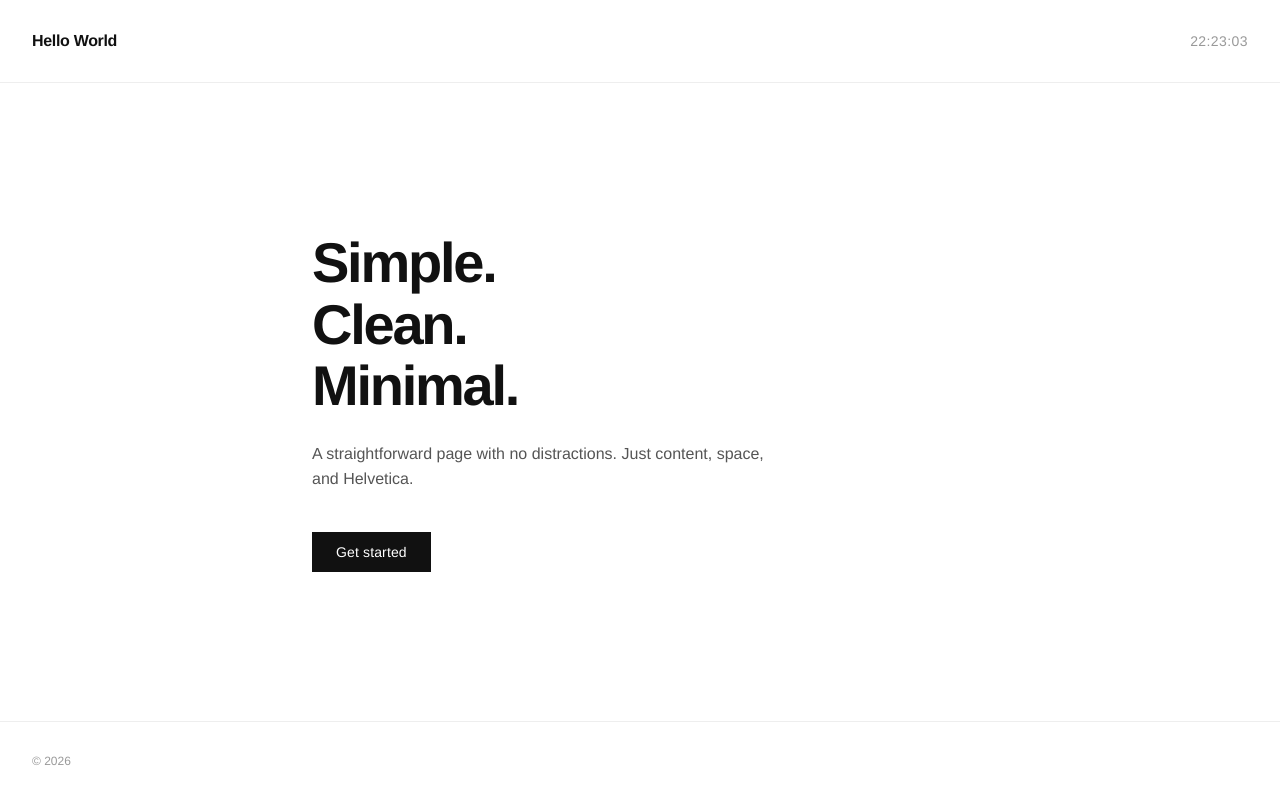
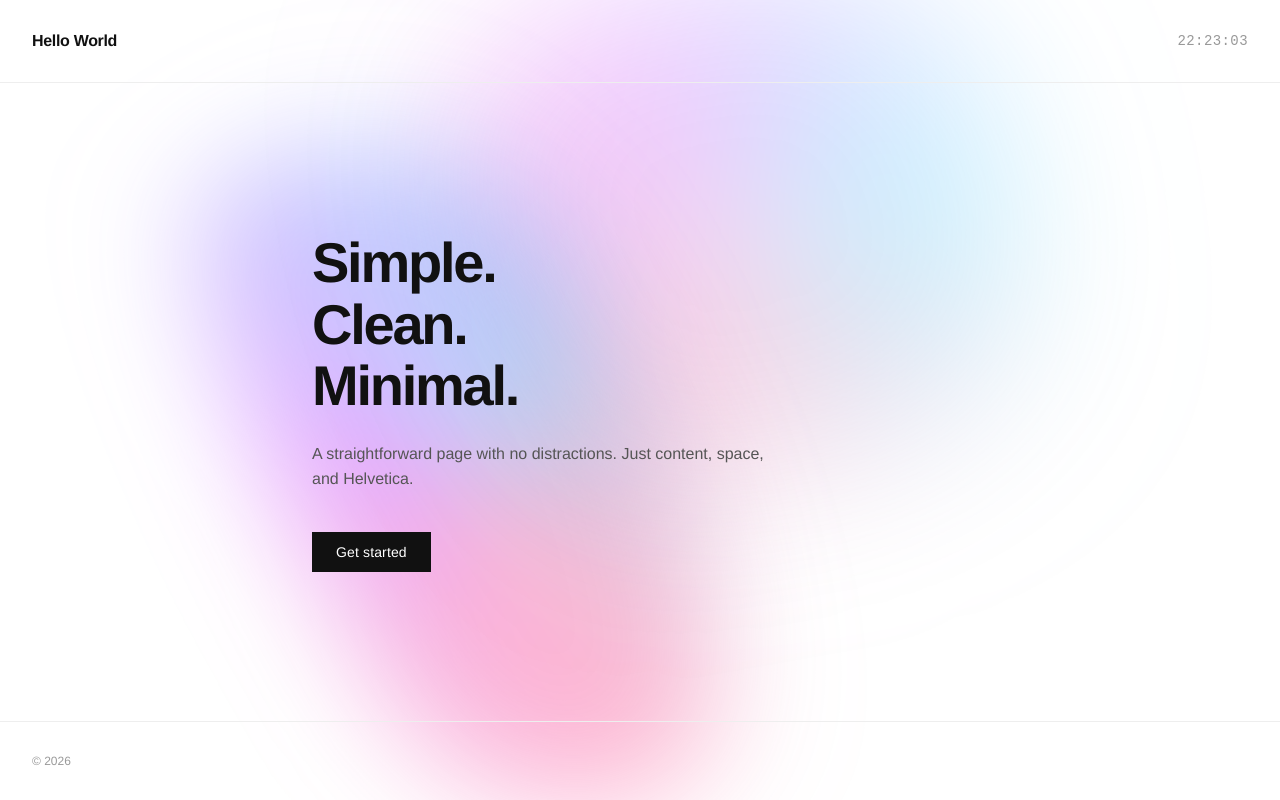
Before and after one commit to Doublenines/hello-world, a plain HTML site: page index.html in a window 1280 px wide. Drawn offline with Linux system fonts and the light colour scheme.

Commit message:
Add neon pink/blue animated blob background, monospace clock (#5)
https://claude.ai/code/session_01LxisKnMmWuB4AvrRX6452N

Co-authored-by: Claude <noreply@anthropic.com>

```diff
--- a/index.html
+++ b/index.html
@@ -35,9 +35,9 @@
     }
 
     .clock {
+      font-family: "Courier New", Courier, monospace;
       font-size: 0.875rem;
       color: #999;
-      font-variant-numeric: tabular-nums;
       letter-spacing: 0.03em;
     }
 
@@ -88,9 +88,116 @@
       font-size: 0.75rem;
       color: #999;
     }
+
+    /* ── Blob ────────────────────────────────────────────── */
+
+    .blob-wrap {
+      position: fixed;
+      inset: 0;
+      pointer-events: none;
+      z-index: 0;
+      overflow: hidden;
+    }
+
+    .blob {
+      position: absolute;
+      top: 50%;
+      left: 50%;
+      translate: -50% -50%;
+      border-radius: 60% 40% 55% 45% / 45% 55% 40% 60%;
+      background: conic-gradient(
+        from 0deg,
+        #ff2d78,
+        #bf00ff,
+        #00c8ff,
+        #ff2d78
+      );
+      filter: blur(60px);
+      opacity: 0.35;
+      animation:
+        morph   7s  ease-in-out infinite alternate,
+        spin    12s linear        infinite,
+        pulse   4s  ease-in-out  infinite alternate,
+        drift   9s  ease-in-out  infinite alternate;
+      will-change: transform, border-radius, opacity;
+    }
+
+    /* shape shifting */
+    @keyframes morph {
+      0%   { border-radius: 60% 40% 55% 45% / 45% 55% 40% 60%; }
+      25%  { border-radius: 30% 70% 40% 60% / 65% 35% 70% 30%; }
+      50%  { border-radius: 80% 20% 60% 40% / 30% 70% 50% 50%; }
+      75%  { border-radius: 45% 55% 25% 75% / 70% 30% 65% 35%; }
+      100% { border-radius: 55% 45% 70% 30% / 40% 60% 35% 65%; }
+    }
+
+    /* slow rotation */
+    @keyframes spin {
+      to { rotate: 360deg; }
+    }
+
+    /* size breathing — cycles through three distinct sizes */
+    @keyframes pulse {
+      0%   { width: 38vw; height: 38vw; }
+      33%  { width: 70vw; height: 55vw; }
+      66%  { width: 25vw; height: 60vw; }
+      100% { width: 55vw; height: 45vw; }
+    }
+
+    /* wander around the canvas */
+    @keyframes drift {
+      0%   { top: 50%; left: 50%; }
+      25%  { top: 30%; left: 65%; }
+      50%  { top: 60%; left: 35%; }
+      75%  { top: 40%; left: 55%; }
+      100% { top: 55%; left: 45%; }
+    }
+
+    /* second blob — offset phase for more complexity */
+    .blob:nth-child(2) {
+      background: conic-gradient(
+        from 180deg,
+        #00c8ff,
+        #ff2d78,
+        #bf00ff,
+        #00c8ff
+      );
+      opacity: 0.22;
+      filter: blur(80px);
+      animation:
+        morph   9s  ease-in-out infinite alternate-reverse,
+        spin    18s linear        infinite reverse,
+        pulse2  6s  ease-in-out  infinite alternate-reverse,
+        drift2  11s ease-in-out  infinite alternate-reverse;
+    }
+
+    @keyframes pulse2 {
+      0%   { width: 50vw; height: 30vw; }
+      40%  { width: 20vw; height: 65vw; }
+      70%  { width: 75vw; height: 40vw; }
+      100% { width: 35vw; height: 55vw; }
+    }
+
+    @keyframes drift2 {
+      0%   { top: 45%; left: 55%; }
+      30%  { top: 65%; left: 30%; }
+      60%  { top: 25%; left: 60%; }
+      100% { top: 50%; left: 40%; }
+    }
+
+    /* keep page content above blobs */
+    header, main, footer {
+      position: relative;
+      z-index: 1;
+    }
   </style>
 </head>
 <body>
+
+  <div class="blob-wrap">
+    <div class="blob"></div>
+    <div class="blob"></div>
+  </div>
 
   <header>
     <span class="logo">Hello World</span>
```
